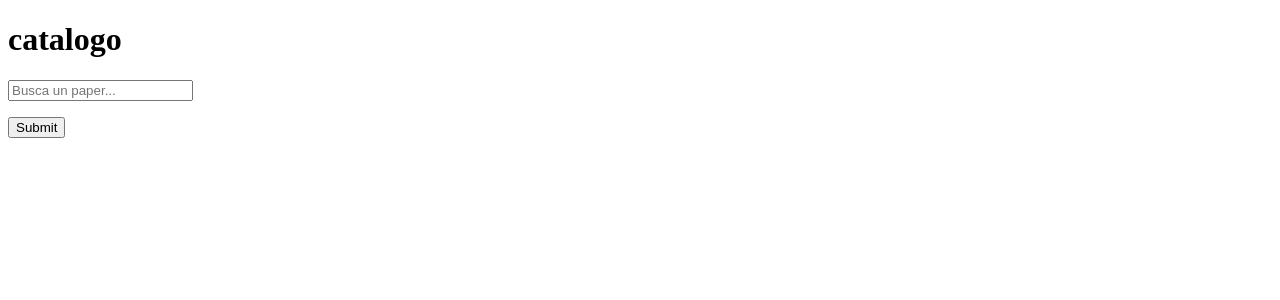
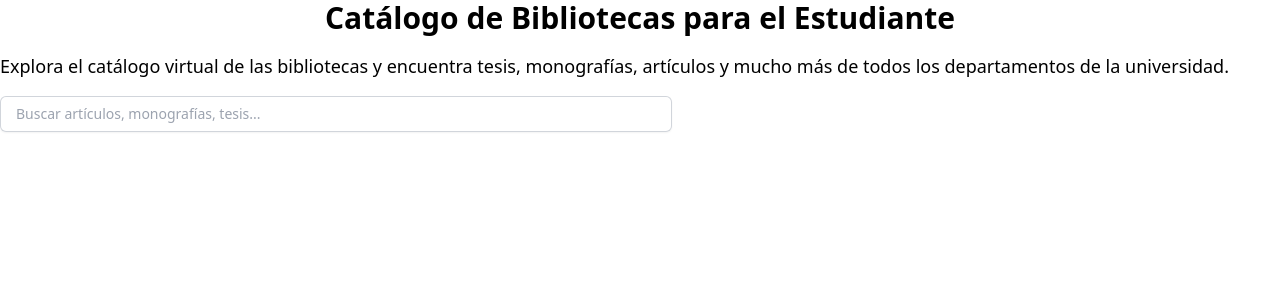
Before and after one commit to paezdavid/buscador-de-catalogo, a Flask app: page / in a window 1280 px wide. Shown: the top 300 px of the page. Run offline with Flask 3, Linux system fonts and the light colour scheme; some libraries are stand-ins or nearby versions.

Commit message:
improved index view

```diff
--- a/templates/index.html
+++ b/templates/index.html
@@ -4,17 +4,30 @@
     <meta charset="UTF-8">
     <meta name="viewport" content="width=device-width, initial-scale=1.0">
     <title>CNC</title>
+    <link rel="stylesheet" href="../static/indexStyles.css">
+    <link rel="preconnect" href="https://fonts.googleapis.com">
+    <link rel="preconnect" href="https://fonts.gstatic.com" crossorigin>
+    <link href="https://fonts.googleapis.com/css2?family=Noto+Serif:wght@300;400;700&family=Oxygen&display=swap" rel="stylesheet">
+    <script src="https://cdn.tailwindcss.com"></script>
 </head>
 <body>
-    <h1>catalogo</h1>
+    <div class="wrapper">
+        <h1 class="text-3xl mb-4 font-bold text-center">Catálogo de Bibliotecas para el Estudiante</h1>
+        <section class="mb-4">
+            <p class="text-lg">Explora el catálogo virtual de las bibliotecas y encuentra tesis, monografías, artículos y mucho más de todos los departamentos de la universidad.</p>
+        </section>
+        <form action="/search" method="post" class="w-full max-w-2xl">
+            <div class="mt-2 searchbarSection">
+                <input type="text" name="search" id="searchInput" class="block w-full p-4 rounded-md border-0 py-1.5 text-gray-900 shadow-sm ring-1 ring-inset ring-gray-300 placeholder:text-gray-400 focus:ring-2 focus:ring-inset focus:ring-indigo-600 sm:text-sm sm:leading-6" placeholder="Buscar artículos, monografías, tesis...">
+                <ul id="suggestionsList" class="max-w-2xl;"></ul>
 
-    <h2></h2>
+            </div>
 
-    <form action="/search" method="post">
-        <input type="text" id="searchInput" placeholder="Busca un paper...">
-        <ul id="suggestionsList" style="width: 600px;"></ul>
-        <input type="submit" value="Submit">
-    </form>
+        </form>
+    </div>
+
+
+
 
     <script src="../static/main.js"></script>
 </body>
```
